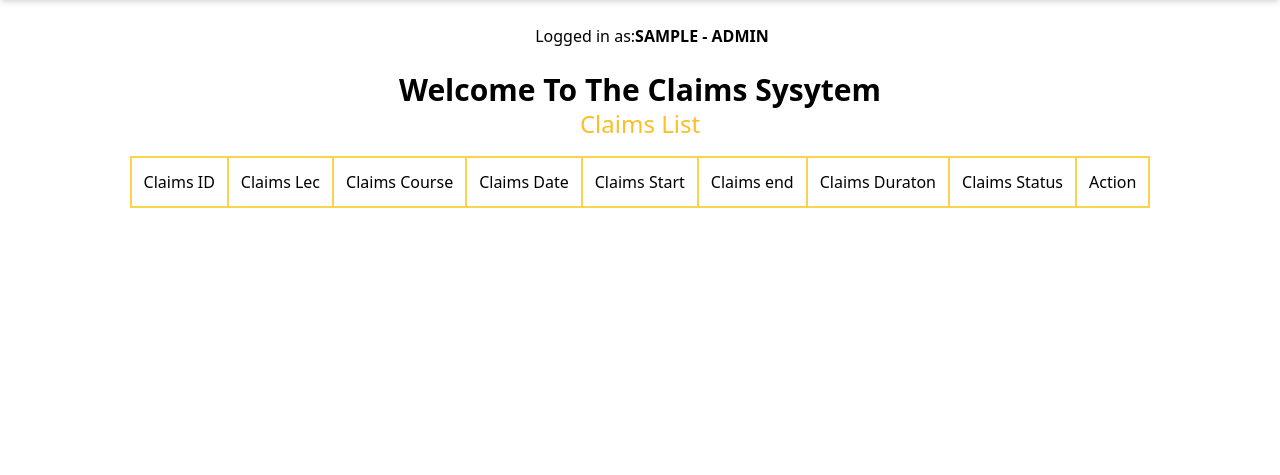
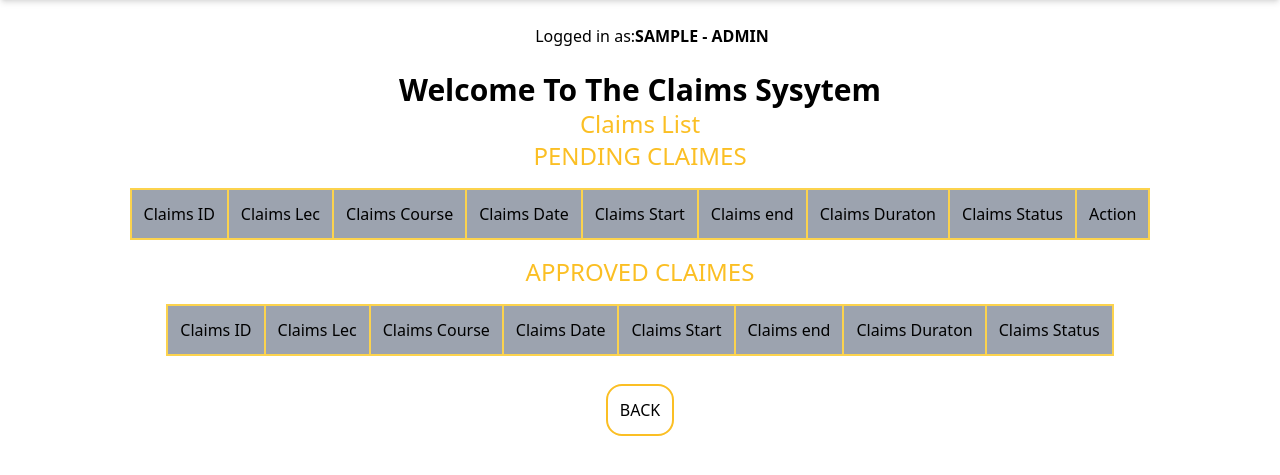
Before and after one commit to Kipbett/CliamsProject, a Django app: page /list-claim/ in a window 1280 px wide. Shown: the part 52-527 px from the top of the page. Run offline with Django 5.2, Linux system fonts and the light colour scheme; the visitor is signed in with stand-in values (Sample User, id 1); data that the repository does not hold is empty; style sheets or scripts are compiled from the project's sources; some libraries are stand-ins or nearby versions.

Commit message:
Second Commit

```diff
--- a/ClaimsProject/ClaimsApp/forms.py
+++ b/ClaimsProject/ClaimsApp/forms.py
@@ -25,8 +25,7 @@
         model = Claims
         fields = (
             'lecturer',
-            'course',
-            'status'
+            'course'
         )
 
 class ClaimsPaymentForm(forms.ModelForm):
--- a/ClaimsProject/ClaimsApp/templates/claims-list.html
+++ b/ClaimsProject/ClaimsApp/templates/claims-list.html
@@ -14,11 +14,11 @@
         </ul>
     {% endif %}
         <p class="text-2xl text-amber-400">Claims List</p>
-
         {% if claims %}
+        <h1 class="text-2xl text-amber-400">PENDING CLAIMES</h1>
         <table class="p-3 m-4 table-auto">
             <thead>
-                <tr class="mt-3 ml-3 border-2 border-amber-300 rounded-2xl">
+                <tr class="mt-3 ml-3 border-2 border-amber-300 rounded-2xl bg-gray-400">
                     <td class="mt-5 ml-5 p-3 border-2 border-amber-300">Claims ID</td>
                     <td class="mt-5 ml-5 p-3 border-2 border-amber-300">Claims Lec</td>
                     <td class="mt-5 ml-5 p-3 border-2 border-amber-300">Claims Course</td>
@@ -32,9 +32,10 @@
             </thead>
             <tbody>
                 {% for claim, time in claims %}
+                    {% if claim.lecturer.id is user_id and claim.lecturer.role == 'lecturer' and claim.status == 'pending' %}
                     <tr class="mt-5 ml-3">
                         <td class="mt-5 ml-5 p-3 border-2 border-amber-300">{{ claim.id }}</td>
-                    <td class="mt-5 ml-5 p-3 border-2 border-amber-300">{{ claim.lecturer.first_name }}</td>
+                        <td class="mt-5 ml-5 p-3 border-2 border-amber-300">{{ claim.lecturer.first_name }} {{ claim.lecturer.last_name }}</td>
                         <td class="mt-5 ml-5 p-3 border-2 border-amber-300">{{ claim.course }}</td>
                         <td class="mt-5 ml-5 p-3 border-2 border-amber-300">{{ claim.date_taught }}</td>
                         <td class="mt-5 ml-5 p-3 border-2 border-amber-300">{{ claim.start_time }}</td>
@@ -55,10 +56,82 @@
                            {% endif %}
                         </td>
                     </tr>
+                    {% elif user_role != 'lecturer' %}
+                    <tr class="mt-5 ml-3">
+                        <td class="mt-5 ml-5 p-3 border-2 border-amber-300">{{ claim.id }}</td>
+                        <td class="mt-5 ml-5 p-3 border-2 border-amber-300">{{ claim.lecturer.first_name }} {{ claim.lecturer.last_name }}</td>
+                        <td class="mt-5 ml-5 p-3 border-2 border-amber-300">{{ claim.course }}</td>
+                        <td class="mt-5 ml-5 p-3 border-2 border-amber-300">{{ claim.date_taught }}</td>
+                        <td class="mt-5 ml-5 p-3 border-2 border-amber-300">{{ claim.start_time }}</td>
+                        <td class="mt-5 ml-5 p-3 border-2 border-amber-300">{{ claim.end_time }}</td>
+                        <td class="mt-5 ml-5 p-3 border-2 border-amber-300">{{ time }}</td>
+                        <td class="mt-5 ml-5 p-3 border-2 border-amber-300">{{ claim.status }}</td>
+                        <td class="mt-5 ml-5 p-3 border-2 border-amber-300">
+                           {% if user_role != 'lecturer' %}
+                                <form method="POST" action="{% url 'claim_update' claim.id %}">
+                                    {% csrf_token %}
+                                    <input type="Submit" value='APPROVE CLAIM'>
+                                </form>
+                            {% else %}
+                                <form method="POST" action="{% url "end_claim" claim.id %}">
+                                    {% csrf_token %}
+                                    <input type="submit" value="END SESSION"/>
+                                </form>
+                           {% endif %}
+                        </td>
+                    </tr>
+                    {% endif %}
+                {% endfor %}
+            </tbody>
+        </table>
+
+        <h1 class="text-2xl text-amber-400">APPROVED CLAIMES</h1>
+        <table class="p-3 m-4 table-auto">
+            <thead>
+                <tr class="mt-3 ml-3 border-2 border-amber-300 rounded-2xl bg-gray-400">
+                    <td class="mt-5 ml-5 p-3 border-2 border-amber-300">Claims ID</td>
+                    <td class="mt-5 ml-5 p-3 border-2 border-amber-300">Claims Lec</td>
+                    <td class="mt-5 ml-5 p-3 border-2 border-amber-300">Claims Course</td>
+                    <td class="mt-5 ml-5 p-3 border-2 border-amber-300">Claims Date</td>
+                    <td class="mt-5 ml-5 p-3 border-2 border-amber-300">Claims Start</td>
+                    <td class="mt-5 ml-5 p-3 border-2 border-amber-300">Claims end</td>
+                    <td class="mt-5 ml-5 p-3 border-2 border-amber-300">Claims Duraton</td>
+                    <td class="mt-5 ml-5 p-3 border-2 border-amber-300">Claims Status</td>
+                    {% comment %} <td class="mt-5 ml-5 p-3 border-2 border-amber-300">Action</td> {% endcomment %}
+                </tr>
+            </thead>
+            <tbody>
+                {% for app_claim, app_time in claims %}
+                    {% if app_claim.lecturer.id is user_id and app_claim.lecturer.role == 'lecturer' and app_claim.status == 'approved' %}
+                    <tr class="mt-5 ml-3">
+                        <td class="mt-5 ml-5 p-3 border-2 border-amber-300">{{ app_claim.id }}</td>
+                        <td class="mt-5 ml-5 p-3 border-2 border-amber-300">{{ app_claim.lecturer.first_name }} {{ app_claim.lecturer.last_name }}</td>
+                        <td class="mt-5 ml-5 p-3 border-2 border-amber-300">{{ app_claim.course }}</td>
+                        <td class="mt-5 ml-5 p-3 border-2 border-amber-300">{{ app_claim.date_taught }}</td>
+                        <td class="mt-5 ml-5 p-3 border-2 border-amber-300">{{ app_claim.start_time }}</td>
+                        <td class="mt-5 ml-5 p-3 border-2 border-amber-300">{{ app_claim.end_time }}</td>
+                        <td class="mt-5 ml-5 p-3 border-2 border-amber-300">{{ app_time }}</td>
+                        <td class="mt-5 ml-5 p-3 border-2 border-amber-300">{{ app_claim.status }}</td>
+                    </tr>
+                    {% elif user_role != 'lecturer' %}
+                    <tr class="mt-5 ml-3">
+                        <td class="mt-5 ml-5 p-3 border-2 border-amber-300">{{ app_claim.id }}</td>
+                        <td class="mt-5 ml-5 p-3 border-2 border-amber-300">{{ app_claim.lecturer.first_name }} {{ app_claim.lecturer.last_name }}</td>
+                        <td class="mt-5 ml-5 p-3 border-2 border-amber-300">{{ app_claim.course }}</td>
+                        <td class="mt-5 ml-5 p-3 border-2 border-amber-300">{{ app_claim.date_taught }}</td>
+                        <td class="mt-5 ml-5 p-3 border-2 border-amber-300">{{ app_claim.start_time }}</td>
+                        <td class="mt-5 ml-5 p-3 border-2 border-amber-300">{{ app_claim.end_time }}</td>
+                        <td class="mt-5 ml-5 p-3 border-2 border-amber-300">{{ app_time }}</td>
+                        <td class="mt-5 ml-5 p-3 border-2 border-amber-300">{{ app_claim.status }}</td>
+                    </tr>
+                    {% endif %}
                 {% endfor %}
             </tbody>
         </table>
         {% else %}
         <p>Nod Data Found </p>
         {% endif %}
+        <button class="m-3 p-3 border-2 border-amber-400 hover:bg-amber-400 rounded-2xl">
+            <a href="{% url "dashboard" %}">BACK</a>
+        </button>
 {% endblock main_block %}
--- a/ClaimsProject/ClaimsApp/templates/dashboard.html
+++ b/ClaimsProject/ClaimsApp/templates/dashboard.html
@@ -51,6 +51,9 @@
             <button class="m-3 p-3 border-2 border-amber-400 hover:bg-amber-400 rounded-2xl">
                 <a href="{% url "add_claim" %}">Add Claim</a>
             </button>
+            <button class="m-3 p-3 border-2 border-amber-400 hover:bg-amber-400 rounded-2xl">
+                <a href="{% url "claims_list" %}">View Claims</a>
+            </button>
             {% endif %}
             {% if stats.user_role == 'accountant' %}
             <button class="m-3 p-3 border-2 border-amber-400 hover:bg-amber-400 rounded-2xl">
--- a/ClaimsProject/ClaimsApp/views.py
+++ b/ClaimsProject/ClaimsApp/views.py
@@ -35,8 +35,14 @@
     if request.method == 'POST':
         claims_form = ClaimsForm(request.POST)
         if claims_form.is_valid():
-            claims_form.save()
-            return redirect('claims_list')
+            claims_form.save(commit=fasle)
+            # return redirect('claims_list')
+        claims = Claims.objects.last()
+        claims_id = claims.id
+        new_claim = ClaimsApproval(claim_id=claims_id)
+        new_claim.save()
+        messages.success(request, "Claim Approval Added")
+        return redirect('claims_list')
 
     else:
         claims_form = ClaimsForm()
@@ -49,6 +55,7 @@
     title = "Claims List"
     claims = Claims.objects.all()
     user = request.user
+    user_id = request.user.id
     user_role = request.user.role
     duration = []
     roles = []
@@ -96,6 +103,7 @@
         'claims': claims_data,
         'title': title,
         'user': user,
+        'user_id': user_id,
         'user_role': user_role,
         'claims_approve': ClaimsApprovalForm()
     }
@@ -134,6 +142,12 @@
         claims.status = 'paid'
         claims.save()
         messages.success(request, "Claim Successfully Paid")
+        claim_payment = ClaimsPayment(
+            amount_paid= claims.claim_sub_total,
+            lecturer_id= claims.lecturer.id
+        )
+
+        claim_payment.save()
         return redirect('approved_claims')
 
     else:
@@ -162,14 +176,14 @@
 @login_required(login_url='/user-login/')
 def update_claim(request, id):
     # claim_update = get_object_or_404(ClaimsApproval, id=id)
-    update = get_object_or_404(ClaimsApproval, id=id)
+    # update = ClaimsApproval.objects.filter(id=claim_id)
     claims = get_object_or_404(Claims, id=id)
     status = 'approved'
     user = request.user
     user_role = request.user.role
 
     if user_role == 'student_rep':
-        # update = get_object_or_404(ClaimsApproval, id=id)
+        update = ClaimsApproval.objects.get(claim_id=id)
         if update.rep_approval == 'pending':
             update.rep_approval = status
             update.save()
@@ -178,18 +192,8 @@
             messages.warning(request, "Claim Is already Approved")
         return redirect('claims_list')
 
-    elif user_role == 'accountant':
-        # update = get_object_or_404(ClaimsApproval, id=id)
-        if update.acc_approval == 'pending':
-            update.acc_approval = status
-            update.save()
-            messages.success(request, "Claim Successfully Approved")
-        else:
-            messages.warning(request, "Claim Is already Approved")
-        return redirect('claims_list')
-
     elif user_role == 'faculty_dean':
-        # update = get_object_or_404(ClaimsApproval, id=id)
+        update = ClaimsApproval.objects.get(claim_id=id)
         if update.dean_approval == 'pending':
             update.dean_approval = status
             update.save()
@@ -197,6 +201,22 @@
         else:
             messages.warning(request, "Claim Is already Approved")
         return redirect('claims_list')
+
+    elif user_role == 'accountant':
+        update = ClaimsApproval.objects.get(claim_id=id)
+        if update.acc_approval == 'pending':
+            update.acc_approval = status
+            update.save()
+            messages.success(request, "Claim Successfully Approved")
+        else:
+            messages.warning(request, "Claim Is already Approved")
+
+        if update.acc_approval == status and update.dean_approval == status and update.rep_approval == status:
+            claims.status = status
+            claims.save()
+            messages.success(request, "Claim Fully approved. \n You can now pay the claim")
+        return redirect('claims_list')
+
     else:
         messages.error(request, f"User not allowed. { user_role }")
         return redirect('claims_list')
```
Lines whose indentation alone changed are shown as unchanged.
